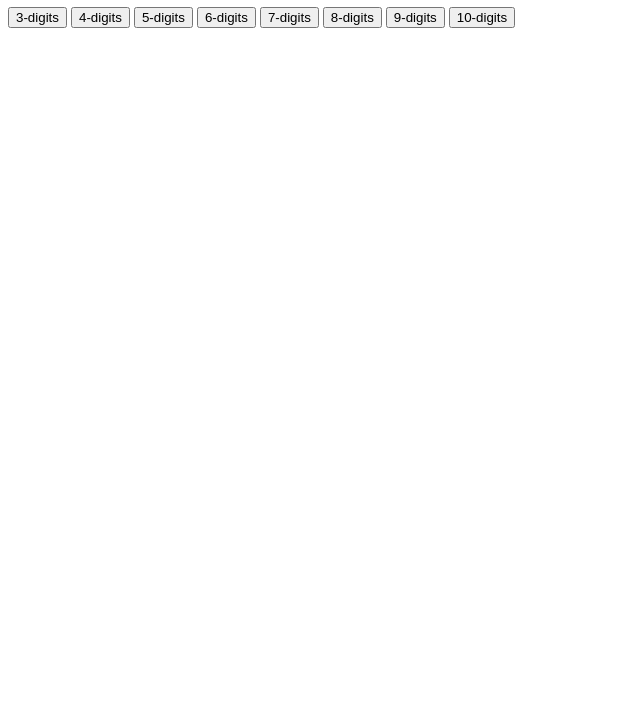
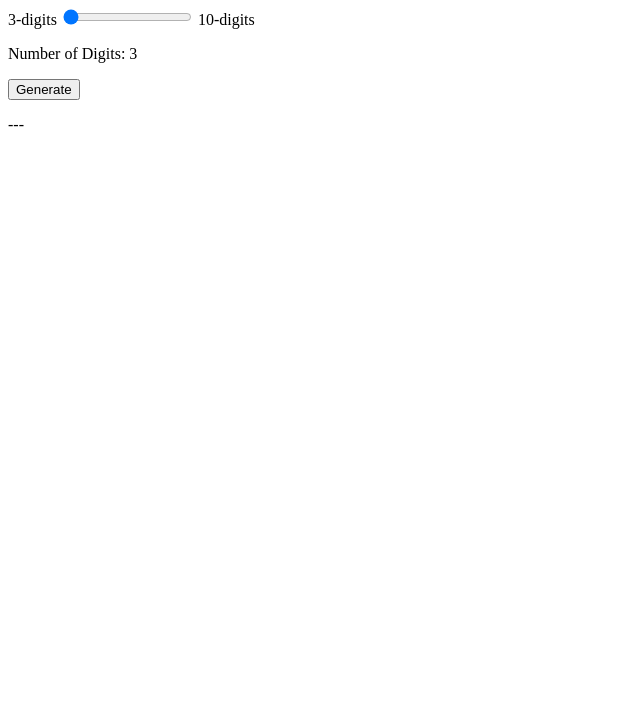
Before and after one commit to myntsu/random-number-generator, a plain HTML site: page index.html in a window 1280 px wide. Shown: the part 73-800 px from the top of the page, without its empty margins (0-640 px from the left). Drawn offline with Linux system fonts and the light colour scheme.

Commit message:
Adding basic HTML structure

```diff
--- a/index.html
+++ b/index.html
@@ -8,15 +8,19 @@
 <body>
     <main>
         <h1>Obtain a random number</h1>
-        <section>
-            <button>3-digits</button>
-            <button>4-digits</button>
-            <button>5-digits</button>
-            <button>6-digits</button>
-            <button>7-digits</button>
-            <button>8-digits</button>
-            <button>9-digits</button>
-            <button>10-digits</button>
+        <section id="selection">
+            <div class="range-selection">
+                <label for="digitSlider">3-digits</label>
+                <input type="range" id="digitSlider" min="3" max="10" value="3" data-slider-number>
+                <label for="digitSlider">10-digits</label>
+            </div>
+            <p>Number of Digits: <span id="digitDisplay">3</span></p>
+            <button data-generate-results>Generate</button>
+        </section>
+        <section id="result">
+            <div>
+                <p data-result>---</p>
+            </div>
         </section>
     </main>
 
```
